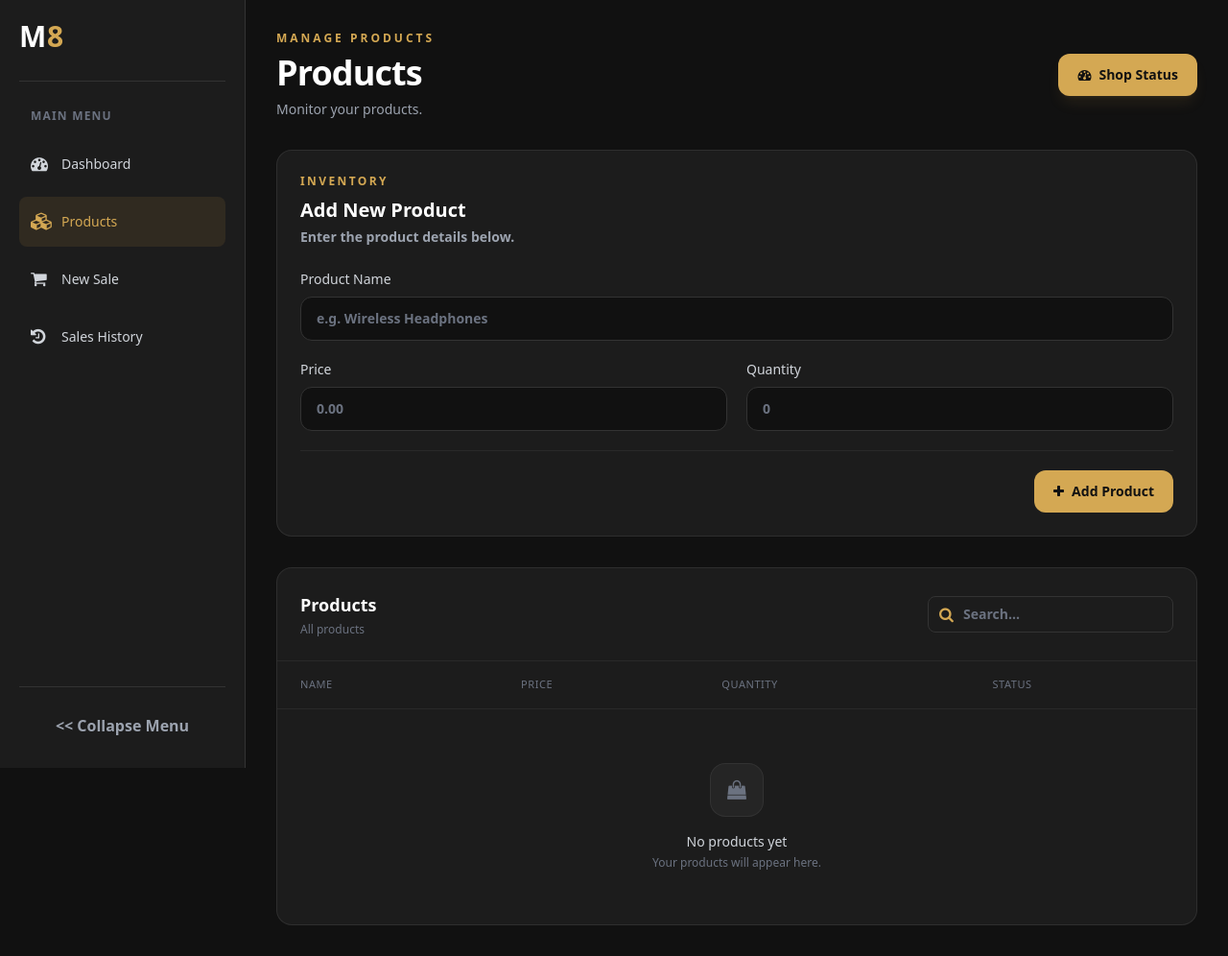
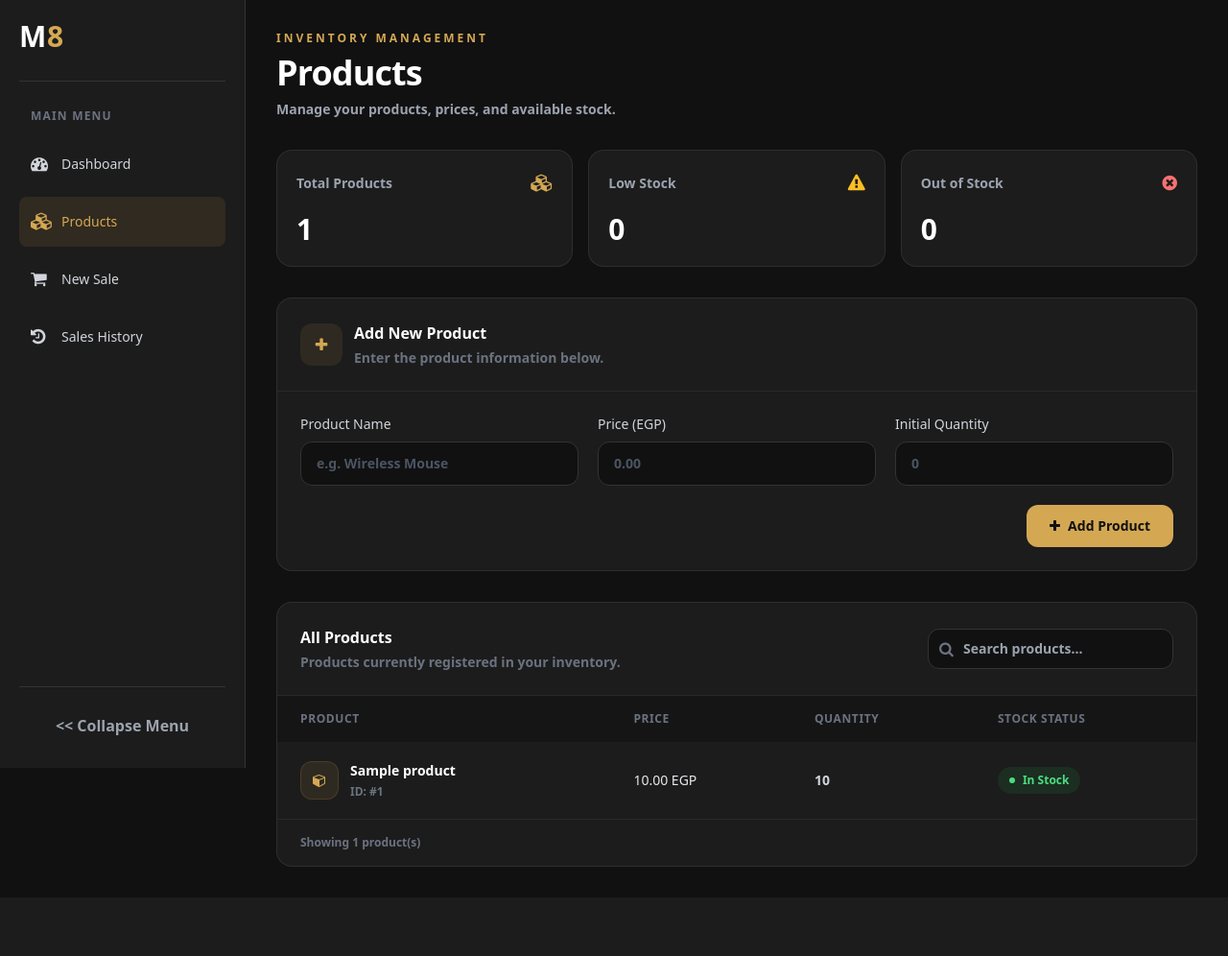
Before and after one commit to M3TOOK/ShopFlow, a Flask app: page /products in a window 1280 px wide. Shown: the whole page at 96% size. After the commit the page ends 903 px from the top, so only its background shows below. Run offline with Flask 3, Linux system fonts and the light colour scheme; tables that the repository leaves empty hold one stand-in row (values such as "Sample post"); some libraries are stand-ins or nearby versions.

Commit message:
completed routing and html products and history

```diff
--- a/app.py
+++ b/app.py
@@ -121,10 +121,64 @@ def dashboard():
     )
 
 
-# Products
-@app.route("/products")
+
+@app.route("/products", methods=["GET", "POST"])
 def products():
-    return render_template("products.html")
+    db = get_db()
+    error = None
+    success = None
+
+    if request.method == "POST":
+        name = request.form.get("name", "").strip()
+        price = request.form.get("price", type=float)
+        quantity = request.form.get("quantity", type=int)
+
+        if not name or price is None or quantity is None:
+            error = "Please fill in all product fields."
+        elif price <= 0:
+            error = "Price must be greater than zero."
+        elif quantity < 0:
+            error = "Quantity cannot be negative."
+        else:
+            try:
+                # مؤقتًا: استخدم أول مستخدم موجود بسبب user_id الإجباري في جدول products.
+                owner = db.execute(
+                    "SELECT id FROM users ORDER BY id LIMIT 1"
+                ).fetchone()
+
+                if owner is None:
+                    error = "Create a user before adding products."
+                else:
+                    db.execute(
+                        """
+                        INSERT INTO products (user_id, name, price, quantity)
+                        VALUES (?, ?, ?, ?)
+                        """,
+                        (owner["id"], name, price, quantity)
+                    )
+                    db.commit()
+                    success = "Product added successfully."
+
+            except sqlite3.IntegrityError:
+                db.rollback()
+                error = "Could not add this product."
+
+    all_products = db.execute(
+        """
+        SELECT id, name, price, quantity
+        FROM products
+        ORDER BY id DESC
+        """
+    ).fetchall()
+
+    db.close()
+
+    return render_template(
+        "products.html",
+        products=all_products,
+        error=error,
+        success=success
+    )
 
 
 
--- a/templates/Products.html
+++ b/templates/Products.html
@@ -1,81 +1,131 @@
 {% extends "base.html" %} {% block main %}
+
 <div class="mx-auto max-w-[1600px] space-y-8">
   <!-- Header -->
-  <header
-    class="flex flex-col justify-between gap-4 sm:flex-row sm:items-center"
-  >
-    <div>
+  <header>
     <p
       class="mb-2 text-xs font-semibold uppercase tracking-[0.25em] text-[#D4A853]"
     >
-        Manage Products
+      Inventory Management
     </p>
 
     <h1 class="text-3xl font-bold tracking-tight text-white sm:text-4xl">
       Products
     </h1>
 
-      <p class="mt-2 text-sm font-normal text-gray-400">
-        Monitor your products.
+    <p class="mt-2 text-sm text-gray-400">
+      Manage your products, prices, and available stock.
+    </p>
+  </header>
+
+  <!-- Error / Success Messages -->
+  {% if error %}
+  <div
+    class="rounded-xl border border-red-500/20 bg-red-500/10 p-4 text-sm text-red-400"
+    role="alert"
+  >
+    <i class="fa fa-exclamation-circle mr-2"></i>
+    {{ error }}
+  </div>
+  {% endif %} {% if success %}
+  <div
+    class="rounded-xl border border-green-500/20 bg-green-500/10 p-4 text-sm text-green-400"
+    role="status"
+  >
+    <i class="fa fa-check-circle mr-2"></i>
+    {{ success }}
+  </div>
+  {% endif %}
+
+  <!-- Summary Cards -->
+  <div class="grid grid-cols-1 gap-4 sm:grid-cols-3">
+    <div class="rounded-2xl border border-white/[0.08] bg-[#1C1C1C] p-5">
+      <div class="flex items-center justify-between">
+        <p class="text-sm text-gray-400">Total Products</p>
+        <i class="fa fa-cubes text-lg text-[#D4A853]"></i>
+      </div>
+      <p class="mt-4 text-3xl font-bold text-white">{{ products|length }}</p>
+    </div>
+
+    <div class="rounded-2xl border border-white/[0.08] bg-[#1C1C1C] p-5">
+      <div class="flex items-center justify-between">
+        <p class="text-sm text-gray-400">Low Stock</p>
+        <i class="fa fa-exclamation-triangle text-lg text-amber-400"></i>
+      </div>
+      <p class="mt-4 text-3xl font-bold text-white">
+        {{ products|selectattr('quantity', 'le', 5)|list|length }}
       </p>
     </div>
 
-    <a
-      href="/"
-      class="inline-flex items-center justify-center gap-2 self-start rounded-xl bg-[#D4A853] px-5 py-3 text-sm font-bold text-[#111111] shadow-lg shadow-[#D4A853]/10 transition hover:-translate-y-0.5 hover:bg-[#e5bd70] sm:self-auto"
-    >
-      <i class="fa fa-dashboard"></i>
-      Shop Status
-    </a>
-  </header>
-  {# product inputs #}
-
-  <!-- Add Product Form -->
-  <div class="rounded-2xl border border-white/[0.08] bg-[#1C1C1C] p-5 sm:p-6">
-    <div class="mb-6">
-      <p
-        class="mb-2 text-xs font-semibold uppercase tracking-[0.2em] text-[#D4A853]"
-      >
-        Inventory
+    <div class="rounded-2xl border border-white/[0.08] bg-[#1C1C1C] p-5">
+      <div class="flex items-center justify-between">
+        <p class="text-sm text-gray-400">Out of Stock</p>
+        <i class="fa fa-times-circle text-lg text-red-400"></i>
+      </div>
+      <p class="mt-4 text-3xl font-bold text-white">
+        {{ products|selectattr('quantity', 'equalto', 0)|list|length }}
       </p>
-      <h2 class="text-xl font-bold text-white">Add New Product</h2>
-      <p class="mt-1 text-sm text-gray-400">Enter the product details below.</p>
+    </div>
   </div>
 
-    <form action="/products" method="POST" class="space-y-5">
-      <!-- Product Name -->
+  <!-- Add Product -->
+  <section
+    class="overflow-hidden rounded-2xl border border-white/[0.08] bg-[#1C1C1C]"
+  >
+    <div class="border-b border-white/[0.06] p-5 sm:p-6">
+      <div class="flex items-center gap-3">
+        <div
+          class="flex h-11 w-11 items-center justify-center rounded-xl bg-[#D4A853]/10"
+        >
+          <i class="fa fa-plus text-[#D4A853]"></i>
+        </div>
+
+        <div>
+          <h2 class="font-bold text-white">Add New Product</h2>
+          <p class="mt-1 text-sm text-gray-500">
+            Enter the product information below.
+          </p>
+        </div>
+      </div>
+    </div>
+
+    <form
+      action="{{ url_for('products') }}"
+      method="POST"
+      class="grid grid-cols-1 gap-5 p-5 sm:grid-cols-3 sm:p-6"
+    >
       <div>
         <label for="name" class="mb-2 block text-sm font-medium text-gray-300">
           Product Name
         </label>
+
         <input
           type="text"
           id="name"
           name="name"
-          placeholder="e.g. Wireless Headphones"
+          value="{{ request.form.get('name', '') }}"
+          placeholder="e.g. Wireless Mouse"
+          maxlength="100"
           required
-          class="w-full rounded-xl border border-[#333333] bg-[#111111] px-4 py-3 text-sm text-white placeholder:text-gray-500 outline-none transition focus:border-[#D4A853]"
+          class="w-full rounded-xl border border-[#333333] bg-[#111111] px-4 py-3 text-sm text-white outline-none transition placeholder:text-gray-600 focus:border-[#D4A853]"
         />
       </div>
 
-      <!-- Price and Quantity -->
-      <div class="grid grid-cols-1 gap-5 sm:grid-cols-2">
       <div>
-          <label
-            for="price"
-            class="mb-2 block text-sm font-medium text-gray-300"
-          >
-            Price
+        <label for="price" class="mb-2 block text-sm font-medium text-gray-300">
+          Price (EGP)
         </label>
+
         <input
           type="number"
           id="price"
           name="price"
+          value="{{ request.form.get('price', '') }}"
           placeholder="0.00"
           min="0.01"
           step="0.01"
           required
-            class="w-full rounded-xl border border-[#333333] bg-[#111111] px-4 py-3 text-sm text-white placeholder:text-gray-500 outline-none transition focus:border-[#D4A853]"
+          class="w-full rounded-xl border border-[#333333] bg-[#111111] px-4 py-3 text-sm text-white outline-none transition placeholder:text-gray-600 focus:border-[#D4A853]"
         />
       </div>
 
@@ -84,91 +134,180 @@
           for="quantity"
           class="mb-2 block text-sm font-medium text-gray-300"
         >
-            Quantity
+          Initial Quantity
         </label>
+
         <input
           type="number"
           id="quantity"
           name="quantity"
+          value="{{ request.form.get('quantity', '') }}"
           placeholder="0"
           min="0"
           step="1"
           required
-            class="w-full rounded-xl border border-[#333333] bg-[#111111] px-4 py-3 text-sm text-white placeholder:text-gray-500 outline-none transition focus:border-[#D4A853]"
+          class="w-full rounded-xl border border-[#333333] bg-[#111111] px-4 py-3 text-sm text-white outline-none transition placeholder:text-gray-600 focus:border-[#D4A853]"
         />
       </div>
-      </div>
 
-      <!-- Submit -->
-      <div class="flex justify-end border-t border-white/[0.06] pt-5">
+      <div class="sm:col-span-3 sm:flex sm:justify-end">
         <button
           type="submit"
-          class="inline-flex items-center justify-center gap-2 rounded-xl bg-[#D4A853] px-5 py-3 text-sm font-bold text-[#111111] transition hover:bg-[#e5bd70]"
+          class="flex w-full items-center justify-center gap-2 rounded-xl bg-[#D4A853] px-6 py-3 text-sm font-bold text-[#111111] transition hover:bg-[#e5bd70] sm:w-auto"
         >
           <i class="fa fa-plus"></i>
           Add Product
         </button>
       </div>
     </form>
+  </section>
+
+  <!-- Products Table -->
+  <section
+    class="overflow-hidden rounded-2xl border border-white/[0.08] bg-[#1C1C1C]"
+  >
+    <div
+      class="flex flex-col gap-4 border-b border-white/[0.06] p-5 sm:flex-row sm:items-center sm:justify-between sm:p-6"
+    >
+      <div>
+        <h2 class="font-bold text-white">All Products</h2>
+        <p class="mt-1 text-sm text-gray-500">
+          Products currently registered in your inventory.
+        </p>
       </div>
 
-  <!-- All products -->
-  <div
-    class="overflow-hidden rounded-2xl border border-white/[0.08] bg-[#1C1C1C] xl:col-span-2"
-  >
-    <div
-      class="flex items-center justify-between gap-4 border-b border-white/[0.06] p-5 sm:p-6"
-    >
-      <div>
-        <h2 class="text-lg font-bold text-white">Products</h2>
-        <p class="mt-1 text-xs font-normal text-gray-500">All products</p>
-      </div>
-
-      <div class="relative w-full sm:w-64">
+      <div class="relative">
         <i
-          class="fa fa-search absolute left-3 top-1/2 -translate-y-1/2 text-[#D4A853]"
+          class="fa fa-search absolute left-3 top-1/2 -translate-y-1/2 text-gray-500"
         ></i>
         <input
-          type="text"
-          placeholder="Search..."
-          class="w-full rounded-lg border border-[#333333] bg-[#1C1C1C] py-2 pl-9 pr-3 text-sm text-white placeholder:text-gray-500 outline-none transition focus:border-[#D4A853]"
+          type="search"
+          id="product_search"
+          placeholder="Search products..."
+          class="w-full rounded-xl border border-[#333333] bg-[#111111] py-2.5 pl-9 pr-4 text-sm text-white outline-none focus:border-[#D4A853] sm:w-64"
         />
       </div>
     </div>
 
     <div class="overflow-x-auto">
-      <table class="w-full min-w-[480px] text-left">
-        <thead>
-          <tr
-            class="border-b border-white/[0.06] text-[11px] uppercase tracking-wider text-gray-500"
+      <table class="w-full min-w-[650px] text-left text-sm">
+        <thead
+          class="bg-[#151515] text-xs uppercase tracking-wider text-gray-500"
         >
-            <th class="px-5 py-4 font-medium sm:px-6">Name</th>
-            <th class="px-5 py-4 font-medium">Price</th>
-            <th class="px-5 py-4 font-medium">quantity</th>
-            <th class="px-5 py-4 font-medium">Status</th>
+          <tr>
+            <th class="px-6 py-4 font-semibold">Product</th>
+            <th class="px-6 py-4 font-semibold">Price</th>
+            <th class="px-6 py-4 font-semibold">Quantity</th>
+            <th class="px-6 py-4 font-semibold">Stock Status</th>
           </tr>
         </thead>
 
-        <tbody>
-          <tr>
-            <td colspan="4" class="px-5 py-14 text-center sm:px-6">
+        <tbody id="products_table" class="divide-y divide-white/[0.05]">
+          {% for product in products %}
+          <tr class="product-row transition hover:bg-white/[0.02]">
+            <td class="px-6 py-5">
+              <div class="flex items-center gap-3">
                 <div
-                class="mx-auto flex h-14 w-14 items-center justify-center rounded-2xl border border-white/[0.06] bg-[#252525] text-gray-500"
+                  class="flex h-10 w-10 shrink-0 items-center justify-center rounded-xl border border-[#D4A853]/15 bg-[#D4A853]/10"
                 >
-                <i class="fa fa-shopping-bag text-xl"></i>
+                  <i class="fa fa-cube text-[#D4A853]"></i>
                 </div>
-              <p class="mt-4 text-sm font-medium text-gray-300">
-                No products yet
+
+                <div>
+                  <p class="product-name font-semibold text-white">
+                    {{ product['name'] }}
                   </p>
-              <p class="mt-1 text-xs font-normal text-gray-500">
-                Your products will appear here.
+                  <p class="mt-1 text-xs text-gray-500">
+                    ID: #{{ product['id'] }}
                   </p>
+                </div>
+              </div>
+            </td>
+
+            <td class="px-6 py-5 font-medium text-gray-200">
+              {{ "%.2f"|format(product['price']) }} EGP
+            </td>
+
+            <td class="px-6 py-5 text-gray-300">{{ product['quantity'] }}</td>
+
+            <td class="px-6 py-5">
+              {% if product['quantity'] == 0 %}
+              <span
+                class="inline-flex items-center gap-2 rounded-full bg-red-500/10 px-3 py-1.5 text-xs font-semibold text-red-400"
+              >
+                <span class="h-1.5 w-1.5 rounded-full bg-red-400"></span>
+                Out of Stock
+              </span>
+              {% elif product['quantity'] <= 5 %}
+              <span
+                class="inline-flex items-center gap-2 rounded-full bg-amber-500/10 px-3 py-1.5 text-xs font-semibold text-amber-400"
+              >
+                <span class="h-1.5 w-1.5 rounded-full bg-amber-400"></span>
+                Low Stock
+              </span>
+              {% else %}
+              <span
+                class="inline-flex items-center gap-2 rounded-full bg-green-500/10 px-3 py-1.5 text-xs font-semibold text-green-400"
+              >
+                <span class="h-1.5 w-1.5 rounded-full bg-green-400"></span>
+                In Stock
+              </span>
+              {% endif %}
+            </td>
+          </tr>
+
+          {% else %}
+          <tr id="empty_products">
+            <td colspan="4" class="px-6 py-16 text-center">
+              <i class="fa fa-cubes text-3xl text-gray-600"></i>
+              <p class="mt-4 font-medium text-gray-300">No products yet</p>
+              <p class="mt-2 text-sm text-gray-500">
+                Add your first product using the form above.
+              </p>
+            </td>
+          </tr>
+          {% endfor %}
+
+          <tr id="no_search_results" class="hidden">
+            <td
+              colspan="4"
+              class="px-6 py-10 text-center text-sm text-gray-500"
+            >
+              No products match your search.
             </td>
           </tr>
         </tbody>
       </table>
     </div>
+
+    <div class="border-t border-white/[0.06] px-6 py-4 text-xs text-gray-500">
+      Showing {{ products|length }} product(s)
     </div>
+  </section>
 </div>
 
+<script>
+  const productSearch = document.getElementById("product_search");
+  const productRows = document.querySelectorAll(".product-row");
+  const noResults = document.getElementById("no_search_results");
+
+  productSearch.addEventListener("input", function () {
+    const query = this.value.trim().toLowerCase();
+    let visibleCount = 0;
+
+    productRows.forEach((row) => {
+      const name = row.querySelector(".product-name").textContent.toLowerCase();
+      const matches = name.includes(query);
+
+      row.classList.toggle("hidden", !matches);
+
+      if (matches) {
+        visibleCount++;
+      }
+    });
+
+    noResults.classList.toggle("hidden", visibleCount > 0);
+  });
+</script>
+
 {% endblock %}
```
Lines whose indentation alone changed are shown as unchanged.
